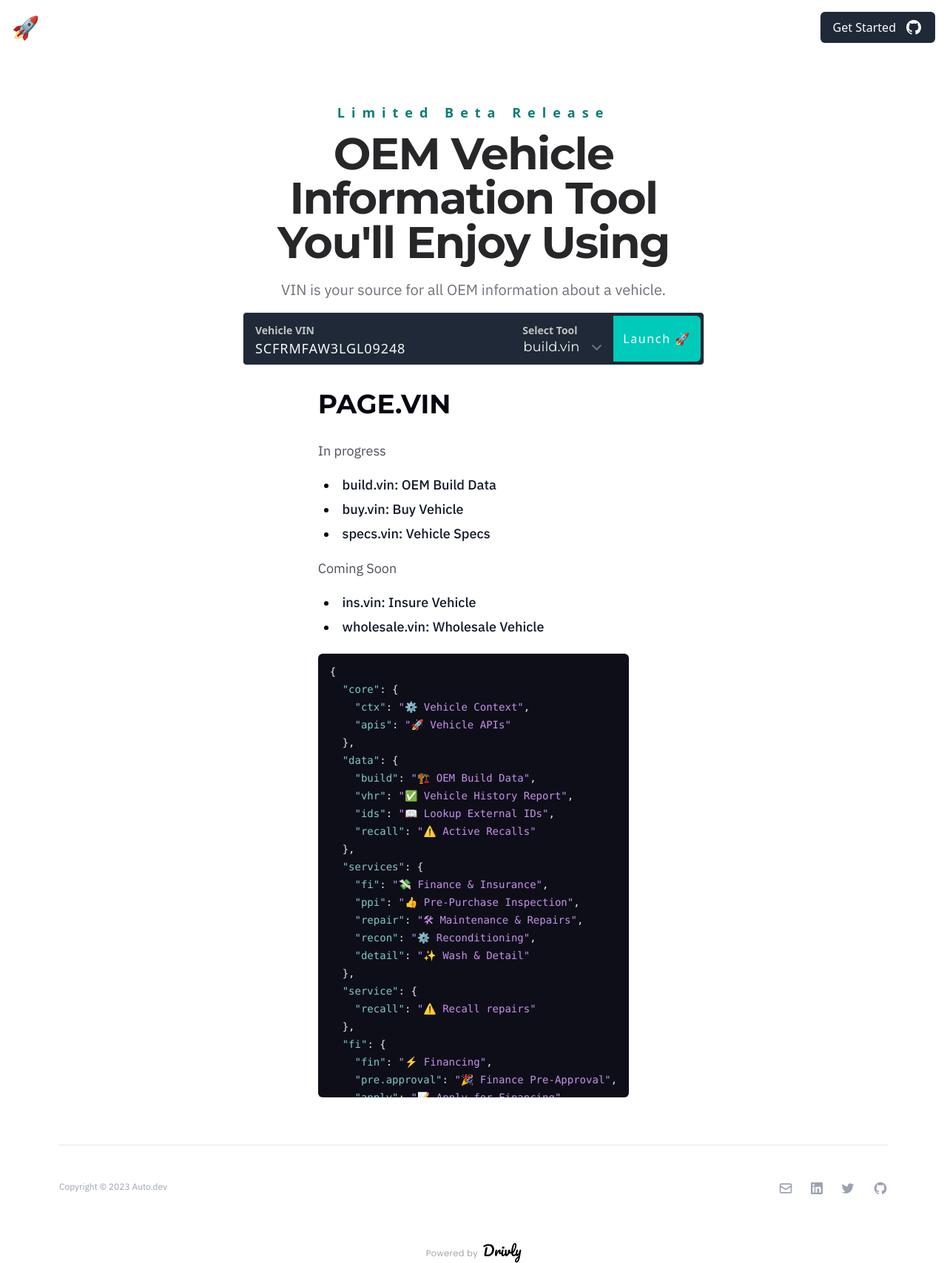
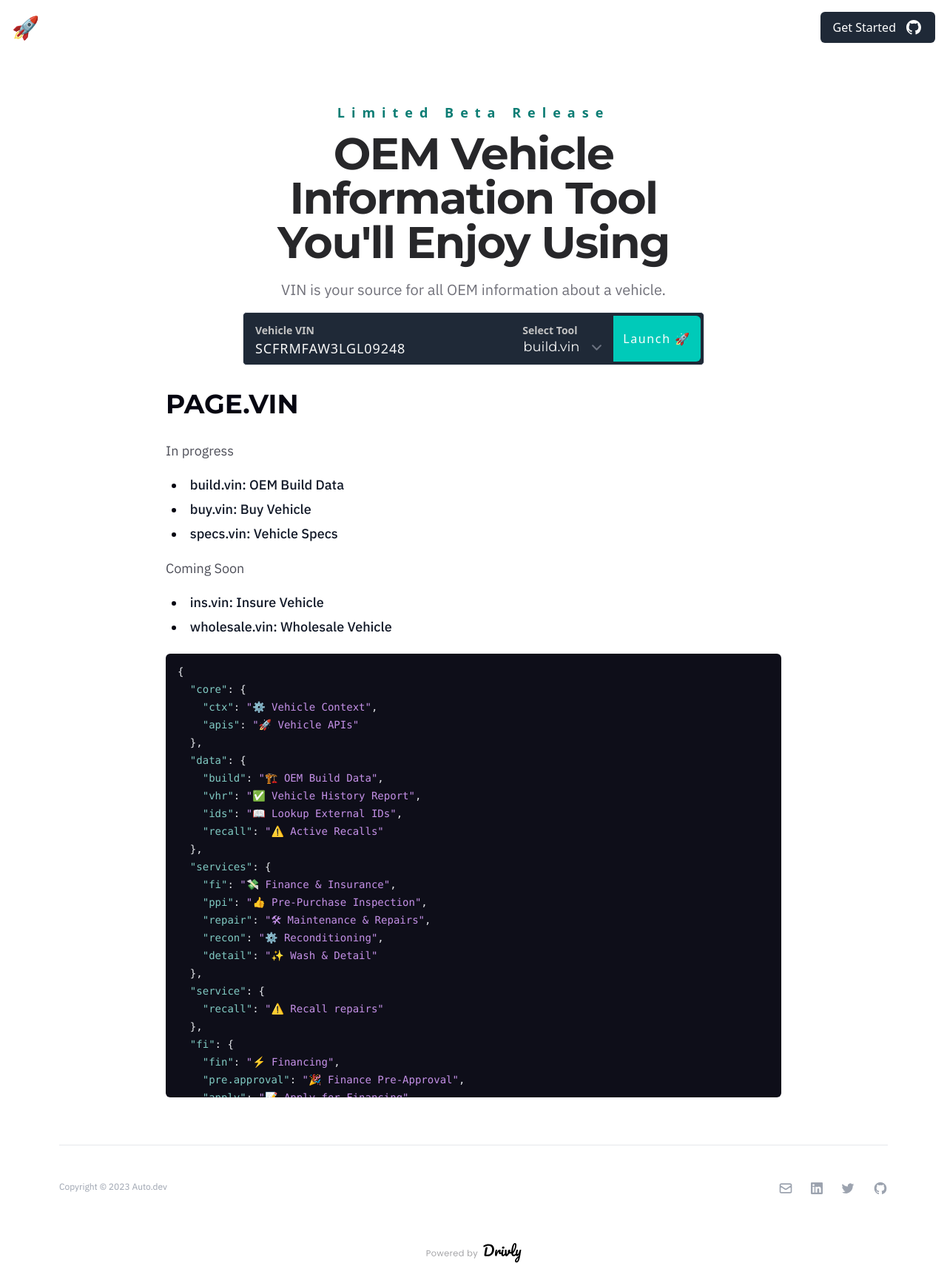
Before and after one commit to drivly/page.vin, a Jekyll site: the page built from README.md, in a window 1280 px wide. Shown: the whole page at 74% size. Built offline with Jekyll 4.4.1, drawn with Linux system fonts in a browser that asks for light colours; nearby versions of some CDN libraries; our own code applies the rules of GitHub Pages for plain Markdown files; comment, search, counter and statistics services are not loaded.

Commit message:
adjusted layout

```diff
--- a/_layouts/default.html
+++ b/_layouts/default.html
@@ -303,7 +303,7 @@
         </a>
       </div>
     </nav>
-    <div class="px-4 sm:px-6 mx-auto flex flex-col items-center justify-center">
+    <div class="px-4 sm:px-6 mx-auto flex flex-col items-center justify-center w-full">
       <div
         class="text-center m-auto max-w-md px-4 sm:px-6 sm:max-w-xl md:max-w-2xl mt-16"
       >
@@ -324,9 +324,13 @@
           {{ site.description | "VIN is your source for all OEM information
           about a vehicle." }}
         </p>
-        <div class="flex border-gray-200 border rounded-[5px] bg-gray-800 mt-4 p-1">
+        <div
+          class="flex border-gray-200 border rounded-[5px] bg-gray-800 mt-4 p-1"
+        >
           <div class="w-full flex flex-col items-start pt-2.5 flex-1 space-y-0">
-            <label for="api.vin" class="text-[#C3C3C3] pl-3 font-semibold text-sm"
+            <label
+              for="api.vin"
+              class="text-[#C3C3C3] pl-3 font-semibold text-sm"
               >Vehicle VIN</label
             >
             <input
@@ -361,15 +365,17 @@
             type="submit"
             id="toolButton"
             href="/carData.html"
-            class="group flex w-fit justify-center items-center shadow-lg rounded-r-md border border-transparent bg-DRIVLY_GREEN px-3 text-lg  shadow-sm focus:outline-none hover:bg-opacity-95 focus:ring-2 focus:ring-blue-500 focus:ring-offset-2"
+            class="group flex w-fit justify-center items-center shadow-lg rounded-r-md border border-transparent bg-DRIVLY_GREEN px-3 text-lg shadow-sm focus:outline-none hover:bg-opacity-95 focus:ring-2 focus:ring-blue-500 focus:ring-offset-2"
           >
-            <span class="group-hover:brightness-150 tracking-widest text-white text-base font-medium">
+            <span
+              class="group-hover:brightness-150 tracking-widest text-white text-base font-medium"
+            >
               Launch <span class="group-hover:rotate-45"> 🚀 </span></span
             >
           </button>
         </div>
       </div>
-      <main class="h-full">
+      <main class="h-full w-full">
         <section
           class="max-h-full prose mx-auto min-w-sm px-4 sm:max-w-3xl sm:px-6 lg:px-8 lg:max-w-4xl pt-8"
         >
```
